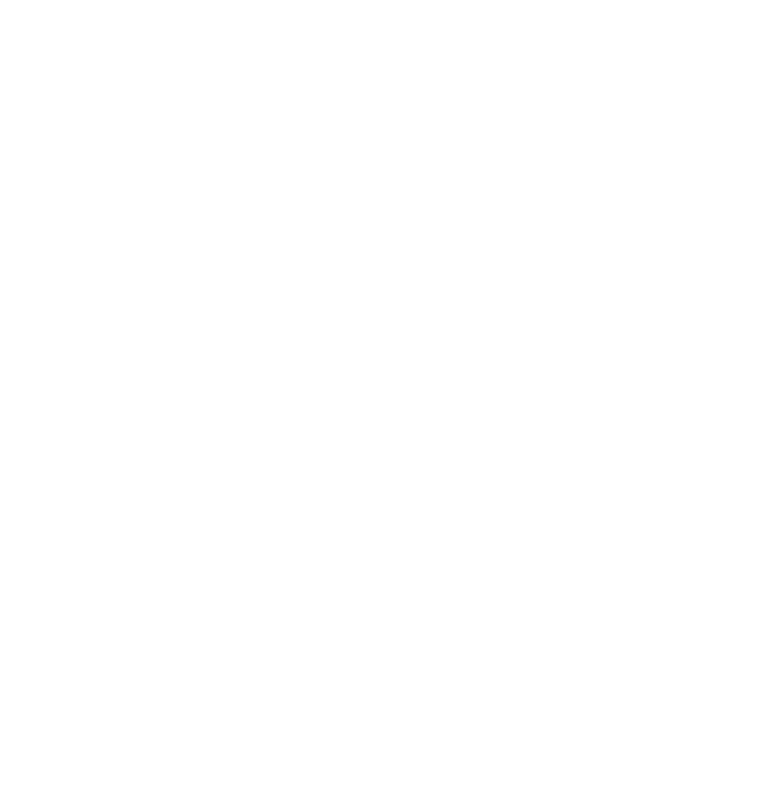
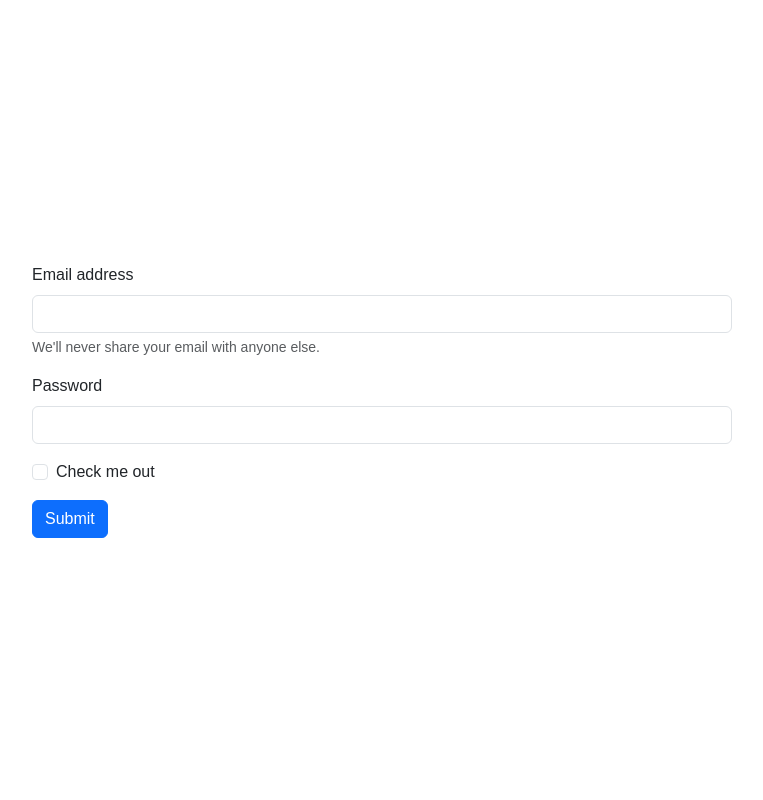
Before and after one commit to AP111295/task_management_system, a PHP site: page /login.php in a window 1280 px wide. Before the commit the part shown is empty. Shown: the whole page, without its empty margins (258-1021 px from the left). Run offline with PHP 8.4, Linux system fonts and the light colour scheme.

Commit message:
adding changes

```diff
--- a/css/style.css
+++ b/css/style.css
@@ -96,3 +96,13 @@
 #checkbox:checked ~ .body .side-bar a span{
 	display: none;
 }
+.login-body{
+	display: flex;
+	justify-content: center;
+	align-items: center;
+	min-height: 100vh;
+}
+.login-body form {
+	max-width: 700px;
+	width: 90%;
+}
--- a/login.php
+++ b/login.php
@@ -4,8 +4,27 @@
     <meta charset="UTF-8">
     <meta name="viewport" content="width=device-width, initial-scale=1.0">
     <title>Login | Task Management System</title>
+    <link href="https://cdn.jsdelivr.net/npm/bootstrap@5.3.7/dist/css/bootstrap.min.css" rel="stylesheet" integrity="sha384-LN+7fdVzj6u52u30Kp6M/trliBMCMKTyK833zpbD+pXdCLuTusPj697FH4R/5mcr" crossorigin="anonymous">
+    <link rel="stylesheet" href="css/style.css">
 </head>
-<body>
+<body class="login-body">
+        <form> <!-- left here 14:20 -->
+    <div class="mb-3">
+        <label for="exampleInputEmail1" class="form-label">Email address</label>
+        <input type="email" class="form-control" id="exampleInputEmail1" aria-describedby="emailHelp">
+        <div id="emailHelp" class="form-text">We'll never share your email with anyone else.</div>
+    </div>
+    <div class="mb-3">
+        <label for="exampleInputPassword1" class="form-label">Password</label>
+        <input type="password" class="form-control" id="exampleInputPassword1">
+    </div>
+    <div class="mb-3 form-check">
+        <input type="checkbox" class="form-check-input" id="exampleCheck1">
+        <label class="form-check-label" for="exampleCheck1">Check me out</label>
+    </div>
+    <button type="submit" class="btn btn-primary">Submit</button>
+    </form>
 
+     <script src="https://cdn.jsdelivr.net/npm/bootstrap@5.3.7/dist/js/bootstrap.bundle.min.js" integrity="sha384-ndDqU0Gzau9qJ1lfW4pNLlhNTkCfHzAVBReH9diLvGRem5+R9g2FzA8ZGN954O5Q" crossorigin="anonymous"></script>
 </body>
 </html>
```
